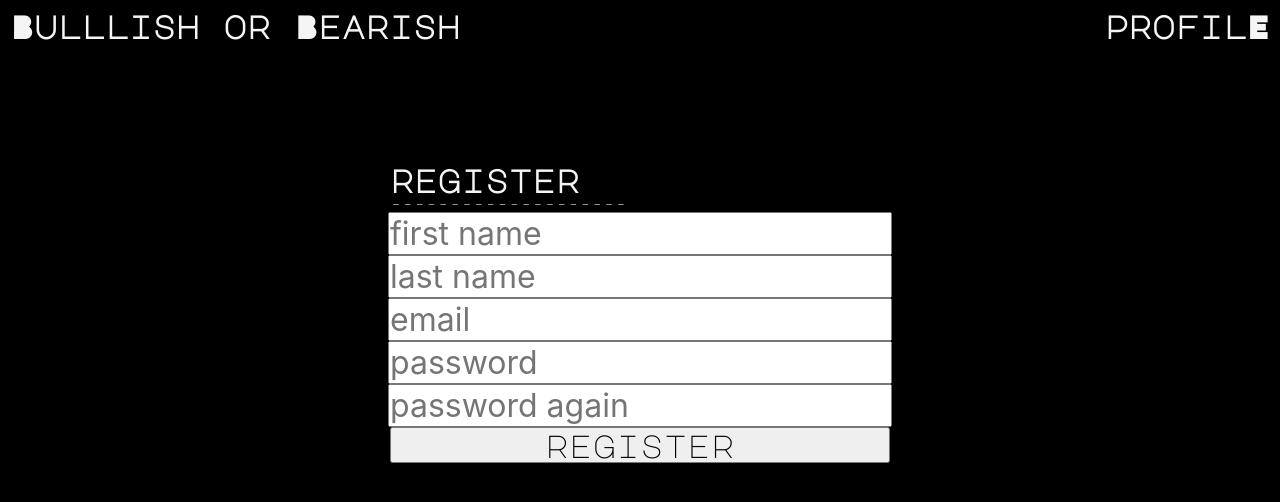
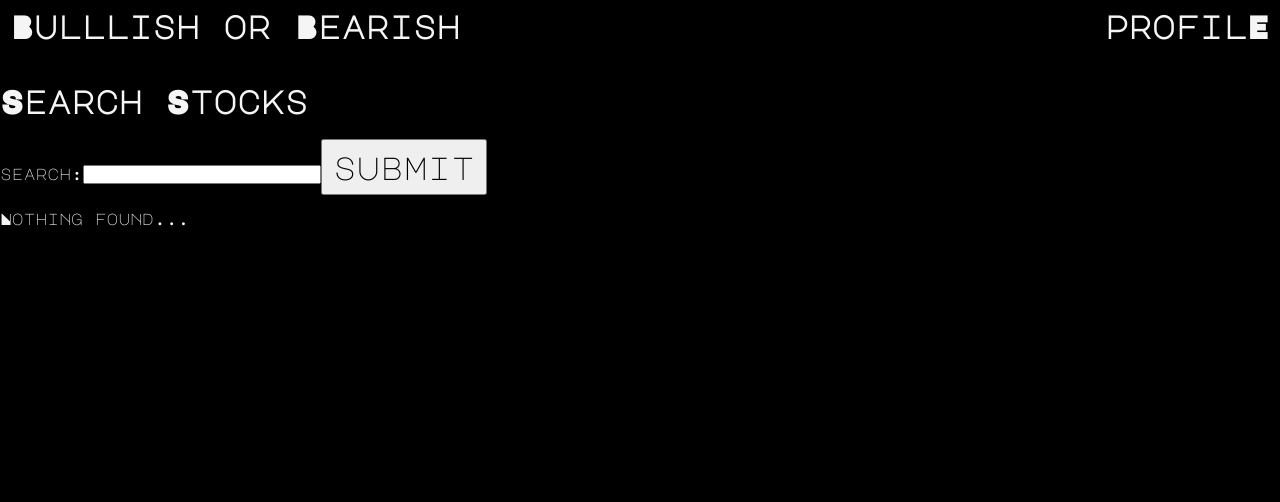
Before and after one commit to danny88881/CS411BullishOrBearish, a React (Create React App) app in the folder frontend/bullish_or_bearish/: page /Search in a window 1280 px wide. Shown: the top 502 px of the page. Built offline with nearby package versions, Linux system fonts and the light colour scheme.

Commit message:
Add stock search

```diff
--- a/frontend/bullish_or_bearish/src/App.js
+++ b/frontend/bullish_or_bearish/src/App.js
@@ -17,6 +17,7 @@ import Profile from './pages/profile';
 import Home from './pages/home';
 import Stocks from './pages/stocks';
 import Stock from './pages/stock';
+import Search from './pages/search';
 
 class App extends Component {
   render() {
@@ -29,7 +30,7 @@ class App extends Component {
       <Route path="/Stocks" element={<Stocks/>} />
       <Route path="/Stocks/:symbol" element={<Stock/>} />
       <Route path="/Watchlists" element={<Registration/>} />
-      <Route path="/Search" element={<Registration/>} />
+      <Route path="/Search" element={<Search/>} />
       <Route path="/Register" element={<Registration/>} />
       <Route path="/Login" element={<Login/>} />
       <Route path="/Profile" element={<Profile/>} />
--- /dev/null
+++ b/frontend/bullish_or_bearish/src/pages/search.jsx
@@ -0,0 +1,68 @@
+import React, {useState, useEffect} from "react";
+import { useNavigate } from "react-router-dom";
+import Axios from 'axios';
+
+const Search = () => {
+  const navigate = useNavigate();
+
+  // Search Stock
+  const [stocks, setStocks] = useState([]);
+  const [stockSymbol, setStockSymbol] = useState('');
+
+  const searchStock = () => {
+    Axios.post('http://localhost:3002/api/stock/search', {
+      stockSymbol: stockSymbol
+    }).then((res)=> {
+      setStocks(res.data);
+    });
+  };
+
+  const viewStock = (symbol) => {
+    navigate("/Stocks/" + symbol);
+  };
+
+  return (
+    <div>
+      <h1>Search Stocks</h1>
+      <div className="form">
+        <label>search:</label>
+        <input type="text" name="search" onChange={(e)=> {setStockSymbol(e.target.value.toUpperCase());}}></input>
+        <button onClick={searchStock}>submit</button>
+      </div>
+
+      { stocks.length > 0 ?
+        <div>
+          <h3>results:</h3>
+          <table>
+            {stocks.map((stock) =>
+              <div>
+                <tr>
+                  <th>symbol</th>
+                  <td>{stock['Symbol'].toLowerCase()}</td>
+                </tr>
+                <tr>
+                  <th>name</th>
+                  <td>{stock['Name'].toLowerCase()}</td>
+                </tr>
+                <tr>
+                  <th>sector</th>
+                  <td>{stock['Sector'].toLowerCase()}</td>
+                </tr>
+                <tr>
+                  <th>industry</th>
+                  <td>{stock['Industry'].toLowerCase()}</td>
+                </tr>
+                <tr>
+                  <th><button onClick={() => viewStock(stock['Symbol'])}>view stock</button></th>
+                </tr>
+                <br></br>
+              </div>
+            )}
+          </table>
+        </div>: <p>Nothing found...</p>
+      }
+    </div>
+  );
+};
+
+export default Search;
```
Also changed, not shown: 1 other file (tests, documents, lock files or other folders).
